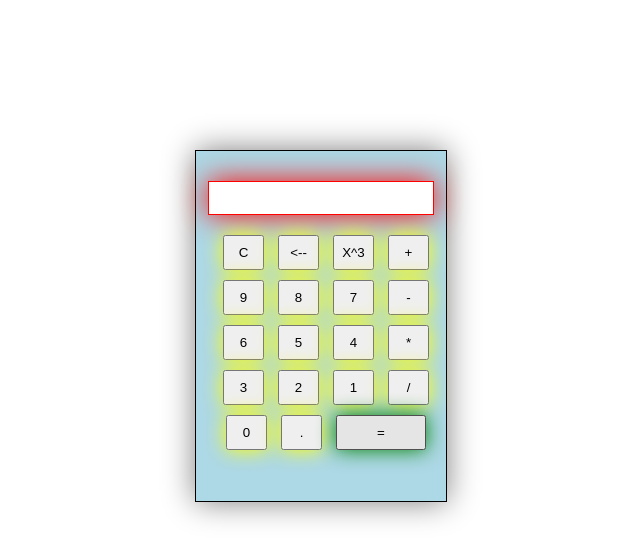
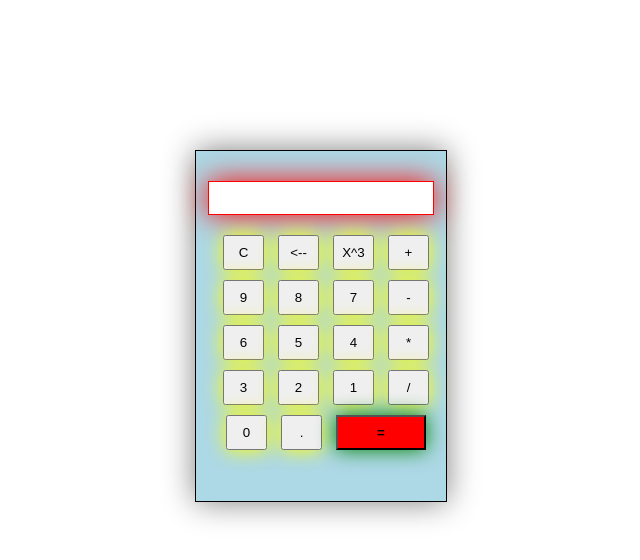
Before and after one commit to JennyArtorias/js-calculator, a plain HTML site: page index.html in a window 1280 px wide. In both pictures the pointer is over the input 700 px from the left and 432 px from the top of the page. Shown: the whole page, without its empty margins (319-959 px from the left). Drawn offline with Linux system fonts and the light colour scheme.

Commit message:
add:#equal:hover css

```diff
--- a/main.css
+++ b/main.css
@@ -51,3 +51,10 @@
     box-shadow: 0px 0px 20px green;
     cursor: pointer;
 }
+
+
+#equal:hover{
+
+    background: red;
+    font-weight: bold;
+}
```
